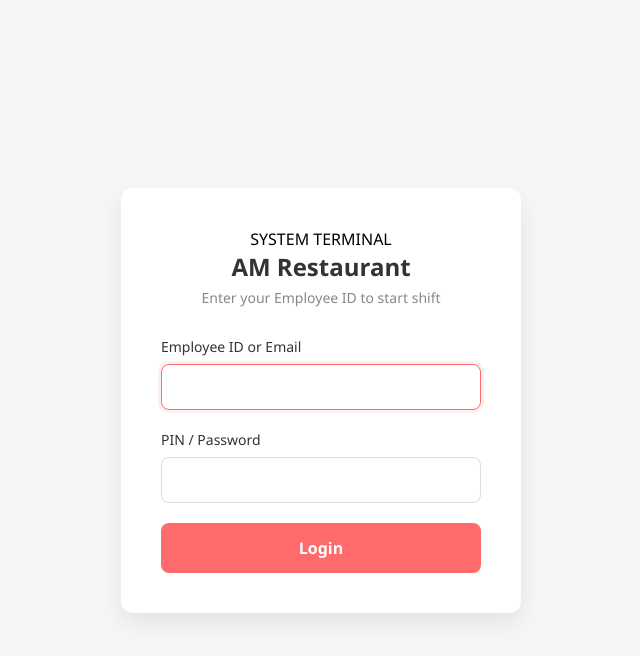
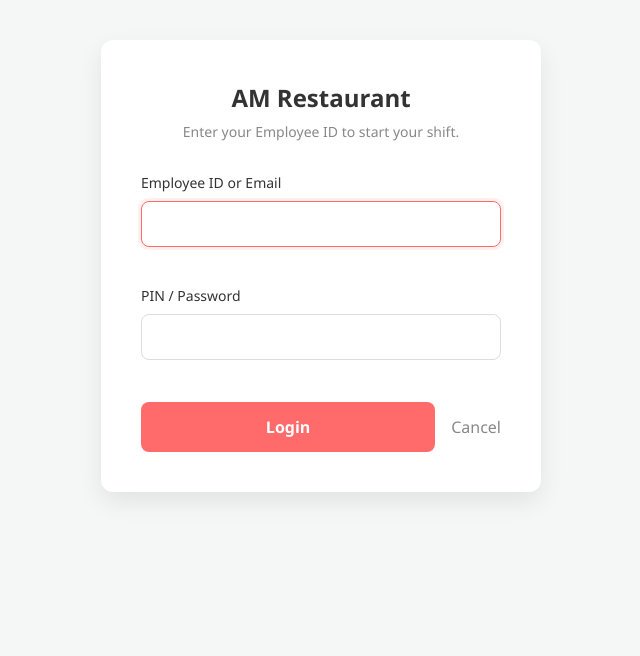
Before and after one commit to Eniloan4002/ITISDEV-Grp4, a website: page public/login.html in a window 1280 px wide. Shown: the whole page, without its empty margins (319-959 px from the left). Drawn offline with Linux system fonts and the light colour scheme.

Commit message:
consistency update for login & registration

```diff
--- a/public/css/styles.css
+++ b/public/css/styles.css
@@ -1,7 +1,7 @@
 /* Shared RMIS stylesheet.
-   Theme copied from the login mockup (login.html) so all pages share one look.
-   NOTE: login.html still carries its own inline copy of this theme "for now" —
-   the team can later switch it to this shared stylesheet to remove duplication. */
+   Theme copied from the login mockup so all pages share one look.
+   Both login.html and register.html now use this shared stylesheet — the inline
+   duplicate that login.html used to carry has been removed. */
 
 :root {
   --primary-color: #ff6b6b;
--- a/public/login.html
+++ b/public/login.html
@@ -1,148 +1,39 @@
 <!DOCTYPE html>
 <html lang="en">
 <head>
-    <meta charset="UTF-8">
-    <meta name="viewport" content="width=device-width, initial-scale=1.0">
-    <title>Login - AM Restaurant RMIS</title>
-    <style>
-        :root {
-            --primary-color: #ff6b6b;
-            --primary-hover: #fa5252;
-            --bg-color: #f4f7f6;
-            --box-bg: #ffffff;
-            --text-dark: #333333;
-            --text-light: #888888;
-            --input-border: #dddddd;
-        }
-
-        * {
-            margin: 0;
-            padding: 0;
-            box-sizing: border-box;
-            font-family: 'Segoe UI', Tahoma, Geneva, Verdana, sans-serif;
-        }
-
-        body {
-            background-color: var(--bg-color);
-            height: 100vh;
-            display: flex;
-            justify-content: center;
-            align-items: center;
-        }
-
-        .login-container {
-            background-color: var(--box-bg);
-            width: 100%;
-            max-width: 400px;
-            padding: 40px;
-            border-radius: 12px;
-            box-shadow: 0 10px 25px rgba(0, 0, 0, 0.08);
-        }
-
-        .logo-area {
-            text-align: center;
-            margin-bottom: 30px;
-        }
-
-        .logo-area svg {
-            width: 60px;
-            height: 60px;
-            fill: var(--primary-color);
-            margin-bottom: 10px;
-        }
-
-        .logo-area h1 {
-            color: var(--text-dark);
-            font-size: 24px;
-            font-weight: 600;
-        }
-
-        .logo-area p {
-            color: var(--text-light);
-            font-size: 14px;
-            margin-top: 5px;
-        }
-
-        .input-group {
-            margin-bottom: 20px;
-        }
-
-        .input-group label {
-            display: block;
-            margin-bottom: 8px;
-            color: var(--text-dark);
-            font-size: 14px;
-            font-weight: 500;
-        }
-
-        .input-group input {
-            width: 100%;
-            padding: 12px 15px;
-            border: 1px solid var(--input-border);
-            border-radius: 8px;
-            font-size: 15px;
-            transition: border-color 0.3s ease;
-            outline: none;
-        }
-
-        .input-group input:focus {
-            border-color: var(--primary-color);
-            box-shadow: 0 0 0 3px rgba(255, 107, 107, 0.1);
-        }
-
-        .options {
-            display: flex;
-            justify-content: space-between;
-            align-items: center;
-            margin-bottom: 25px;
-        }
-
-
-
-        .login-btn {
-            width: 100%;
-            padding: 14px;
-            background-color: var(--primary-color);
-            color: white;
-            border: none;
-            border-radius: 8px;
-            font-size: 16px;
-            font-weight: 600;
-            cursor: pointer;
-            transition: background-color 0.3s ease;
-        }
-
-        .login-btn:hover {
-            background-color: var(--primary-hover);
-        }
-
-
-    </style>
+  <meta charset="UTF-8">
+  <meta name="viewport" content="width=device-width, initial-scale=1.0">
+  <title>Login &mdash; AM Restaurant RMIS</title>
+  <link rel="stylesheet" href="/css/styles.css">
 </head>
 <body>
+  <main class="container">
+    <header class="page-header">
+      <h1>AM Restaurant</h1>
+      <p class="subtitle">Enter your Employee ID to start your shift.</p>
+    </header>
 
-    <div class="login-container">
-        <div class="logo-area">
-            <span class="pos-badge">SYSTEM TERMINAL</span>
-            <h1>AM Restaurant</h1>
-            <p>Enter your Employee ID to start shift</p>
-        </div>
+    <!-- Page-level message (error or notice). Hidden until set. -->
+    <p id="form-message" class="form-message" role="alert" hidden></p>
 
-        <form action="#" method="POST">
-            <div class="input-group">
-                <label for="employee-id">Employee ID or Email</label>
-                <input type="text" id="employee-id" name="employee-id" placeholder="" required autofocus>
-            </div>
+    <form id="login-form" action="#" method="POST" novalidate>
+      <div class="field">
+        <label for="employee-id">Employee ID or Email</label>
+        <input type="text" id="employee-id" name="employee-id" autocomplete="off" required autofocus>
+        <span class="field-error" id="error-employee-id"></span>
+      </div>
 
-            <div class="input-group">
-                <label for="password">PIN / Password</label>
-                <input type="password" id="password" name="password" placeholder="" required>
-            </div>
+      <div class="field">
+        <label for="password">PIN / Password</label>
+        <input type="password" id="password" name="password" autocomplete="off" required>
+        <span class="field-error" id="error-password"></span>
+      </div>
 
-
-            <button type="submit" class="login-btn">Login</button>
-        </form>
-    </div>
-
+      <div class="actions">
+        <button type="submit" id="submit-btn">Login</button>
+        <a href="/index.html" class="cancel-link">Cancel</a>
+      </div>
+    </form>
+  </main>
 </body>
 </html>
```
